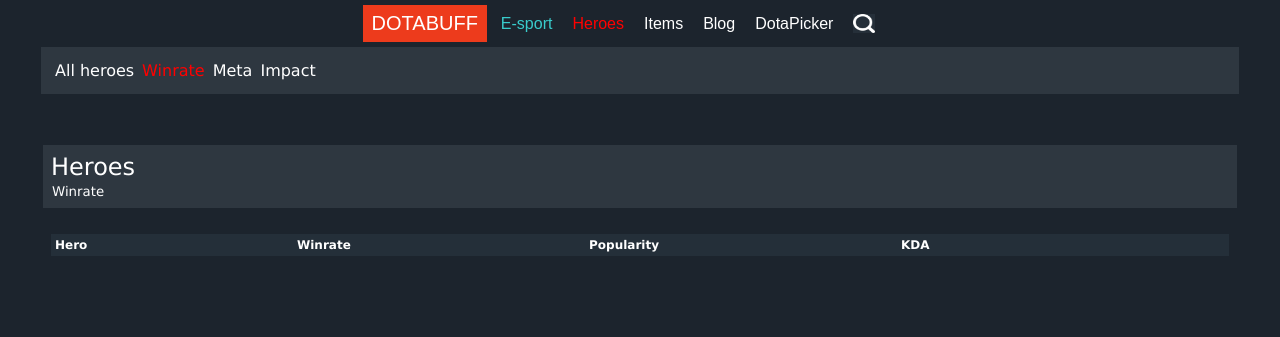
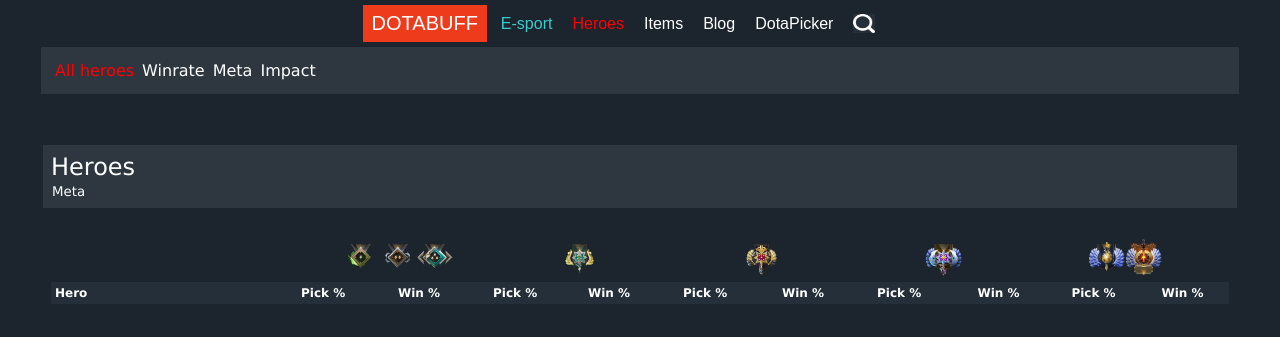
Before and after one commit to hardlanebakura/OnlineParser, a Flask app: page /heroes/meta in a window 1280 px wide. Shown: the top 337 px of the page. Run offline with Flask 2, Linux system fonts and the light colour scheme; data that the repository does not hold is empty.

Commit message:
committing before upload

```diff
--- a/Templates/heroes/heroes_impact.html
+++ b/Templates/heroes/heroes_impact.html
@@ -27,12 +27,12 @@
                     Winrate
                 </div>
             </a>
-            <a class = "hero_link" href = "/heroes/impact">
+            <a class = "hero_link" href = "/heroes/meta">
                 <div class = "page_menu_item">
                     Meta
                 </div>
             </a>
-            <a class = "hero_link" href = "/heroes/economy">
+            <a class = "hero_link" href = "/heroes/impact">
                 <div class = "page_menu_item active_item">
                     Impact
                 </div>
--- a/Templates/heroes/heroes_meta.html
+++ b/Templates/heroes/heroes_meta.html
@@ -46,48 +46,72 @@
             Heroes
         </div>
         <div class = "title_subtitle">
-            <small>Winrate</small>
+            <small>Meta</small>
         </div>
         </div>
     </div>
 
     <div class = "heroes_main_wrapper">
         <div class = "heroes_main">
+            <div class = "medals_row">
+                <div class = "medal_row">
+                    <img class = "medal_row_img" src = "../static/images/all_medals/Herald.png">
+                    <img class = "medal_row_img" src = "../static/images/all_medals/Guardian.png">
+                    <img class = "medal_row_img" src = "../static/images/all_medals/Crusader.png">
+                </div>
+                <div class = "medal_row">
+                    <img class = "medal_row_img" src = "../static/images/all_medals/Archon.png">
+                </div>
+                <div class = "medal_row">
+                    <img class = "medal_row_img" src = "../static/images/all_medals/Legend.png">
+                </div>
+                <div class = "medal_row">
+                    <img class = "medal_row_img" src = "../static/images/all_medals/Ancient.png">
+                </div>
+                <div class = "medal_row">
+                    <img class = "medal_row_img" src = "../static/images/all_medals/Divine.png">
+                    <img class = "medal_row_img" src = "../static/images/all_medals/Immortal.png">
+                </div>
+
+            </div>
             <div class = "heroes_row details_row">
-                <div class = "heroes_hero_name_details">
-                    Item Name
+                {% set brackets = ["herald", "archon", "legend", "ancient", "divine"] %}
+                <div class = "heroes_hero_name_details" style = "width:246px">
+                    Hero
                 </div>
-                <div class = "heroes_hero_usage_details">
-                    Used times
+                {% for i in range(brackets|length) %}
+                    <div class = "heroes_hero_meta_usage_percentage_details">
+                        Pick %
                     </div>
-                <div class = "heroes_hero_usage_percentage_details">
-                    Used percentage
+                    <div class = "heroes_hero_meta_win_percentage_details">
+                        Win %
                     </div>
-                <div class = "heroes_hero_win_percentage_details">
-                    Win percentage
-                </div>
+                {% endfor %}
             </div>
             {% for hero in heroes %}
                 <div class = "heroes_row">
-                    <img class = "heroes_hero_img" src = "{{ hero['hero_img'] }}">
+                    <a class = "hero_link" href = "/heroes/{{ hero['name'] }}">
+                        <img class = "heroes_hero_img" src = "{{ '../static/images/hero_avatars/' + hero['name'] + '.png' }}">
+                    </a>
+                    <a class = "hero_link" href = "/heroes/{{ hero['name'] }}">
                         <div class = "heroes_hero_name">
-                        {{ hero["hero_name"] }}
+                            {{ hero["name"] }}
                         </div>
+                    </a>
+                    {% for i in range(brackets|length) %}
                         <div class = "visual_indicator_wrapper">
-                        <div class = "heroes_hero_usage">
-                            {{ hero["hero_usage"] }}
+                            <div class = "heroes_hero_meta_usage_percentage">
+                                {% set brackets_u = "usage_" + brackets[i] %}
+                                {{ hero[brackets_u] }}
                             </div>
                         </div>
                         <div class = "visual_indicator_wrapper">
-                        <div class = "heroes_hero_usage_percentage">
-                            {{ hero["hero_usage_percentage"] }}
+                            <div class = "heroes_hero_meta_win_percentage">
+                                {% set brackets_win = "win_" + brackets[i] %}
+                                {{ hero[brackets_win] }}
                             </div>
                         </div>
-                    <div class = "visual_indicator_wrapper">
-                        <div class = "heroes_hero_win_percentage">
-                            {{ hero["hero_win_percentage"] }}
-                        </div>
-                    </div>
+                    {% endfor %}
                 </div>
             {% endfor %}
         </div>
--- a/routing/routes_heroes.py
+++ b/routing/routes_heroes.py
@@ -41,8 +41,9 @@ def heroes_winrate():
 
 @heroes_pages.route("/meta")
 def heroes_meta():
-    heroes = [hero["localized_name"] + ".png" for hero in DatabaseAtlas.findAll("heroes", {})]
-    return render_template("heroes/heroes_winrate.html", heroes = heroes, hero_popularities = hero_popularities)
+    heroes = [item for item in DatabaseAtlas.findAll("meta_heroes", {})]
+    logging.info(heroes)
+    return render_template("heroes/heroes_meta.html", heroes = heroes, hero_popularities = hero_popularities)
 
 @heroes_pages.route("/impact")
 def heroes_impact():
--- a/static/css/heroes.css
+++ b/static/css/heroes.css
@@ -205,3 +205,53 @@
     width:300px;
 
 }
+
+.heroes_hero_meta_usage_percentage {
+
+    width:96px;
+
+}
+
+.heroes_hero_meta_win_percentage {
+
+    width:96px;
+
+}
+
+.heroes_hero_meta_usage_percentage_details {
+
+    width:88px;
+
+}
+
+.heroes_hero_meta_win_percentage_details {
+
+    width:88px;
+
+}
+
+.medals_row {
+
+    height:48px;
+    margin-left:242px;
+    display:flex;
+    justify-content:center;
+    align-items:center;
+
+}
+
+.medal_row {
+
+    width:182px;
+    display:flex;
+    justify-content:center;
+    align-items:center;
+
+}
+
+.medal_row_img {
+
+    height:37px;
+    width:37px;
+
+}
--- a/static/js/heroes.additional.js
+++ b/static/js/heroes.additional.js
@@ -30,7 +30,16 @@ function getImpact() {
 }
 
 function getMeta() {
-    return
+
+    //style
+    var toMoveByPixels = {1:9, 2:7, 3:7, 4:7, 5:11, 6:7, 7:-8, 8:12, 9:6}
+    var heroesMetaUsagesDetails = document.getElementsByClassName("heroes_hero_meta_usage_percentage_details")
+    var heroesMetaWinPercentagesDetails = document.getElementsByClassName("heroes_hero_meta_win_percentage_details");
+    var arr = [];
+    for (let i = 0; i < heroesMetaUsagesDetails.length; i++) { arr.push(heroesMetaUsagesDetails[i]); arr.push(heroesMetaWinPercentagesDetails[i]); }
+    for (const [k, v] of Object.entries(toMoveByPixels)) arr[k].style.marginLeft = v.toString() + "px";
+    for (let i = arr.length -3; i < arr.length; i++) { arr[i].style.width = "83px"; arr[i].style.textAlign = "center"; }
+
 }
 
 function colorByIndex (divElement) {
```
Also changed, not shown: selenium_web_scrape_esports.py (+19 -3 lines), static/images/all_medals/Ancient.png (added), static/images/all_medals/Archon.png (added), static/images/all_medals/Crusader.png (added), static/images/all_medals/Divine.png (added), static/images/all_medals/Guardian.png (added), static/images/all_medals/Herald.png (added), static/images/all_medals/Immortal.png (added), static/images/all_medals/Legend.png (added). Lines whose indentation alone changed are shown as unchanged.
